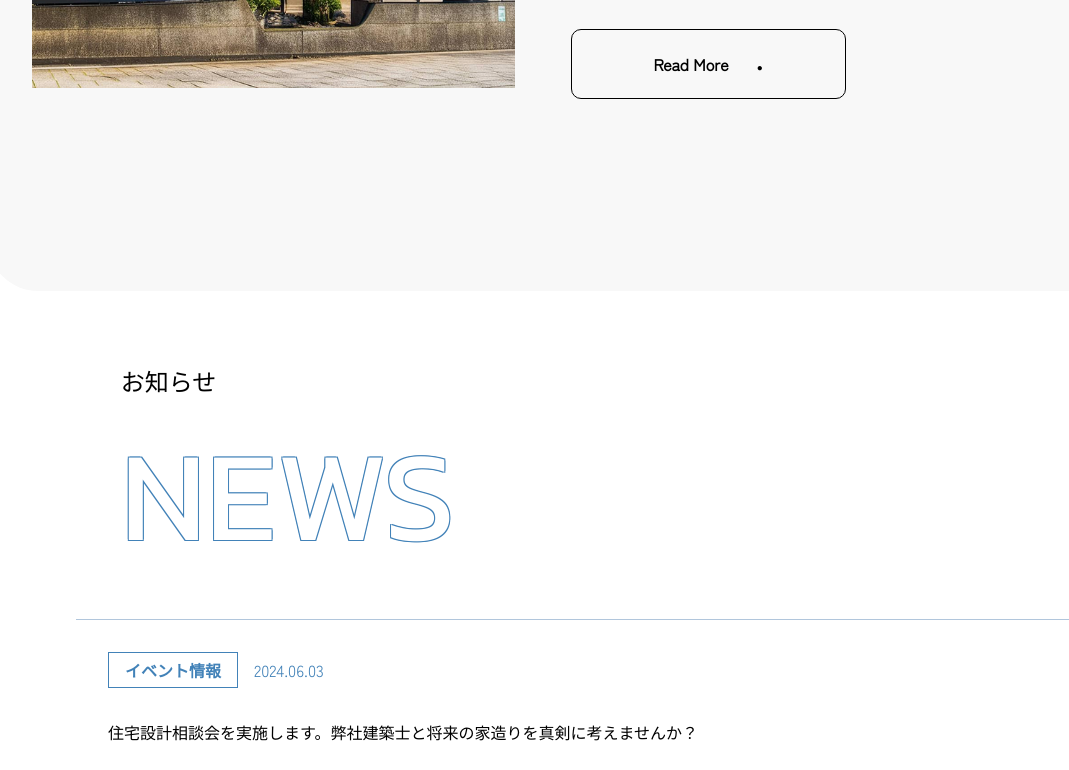
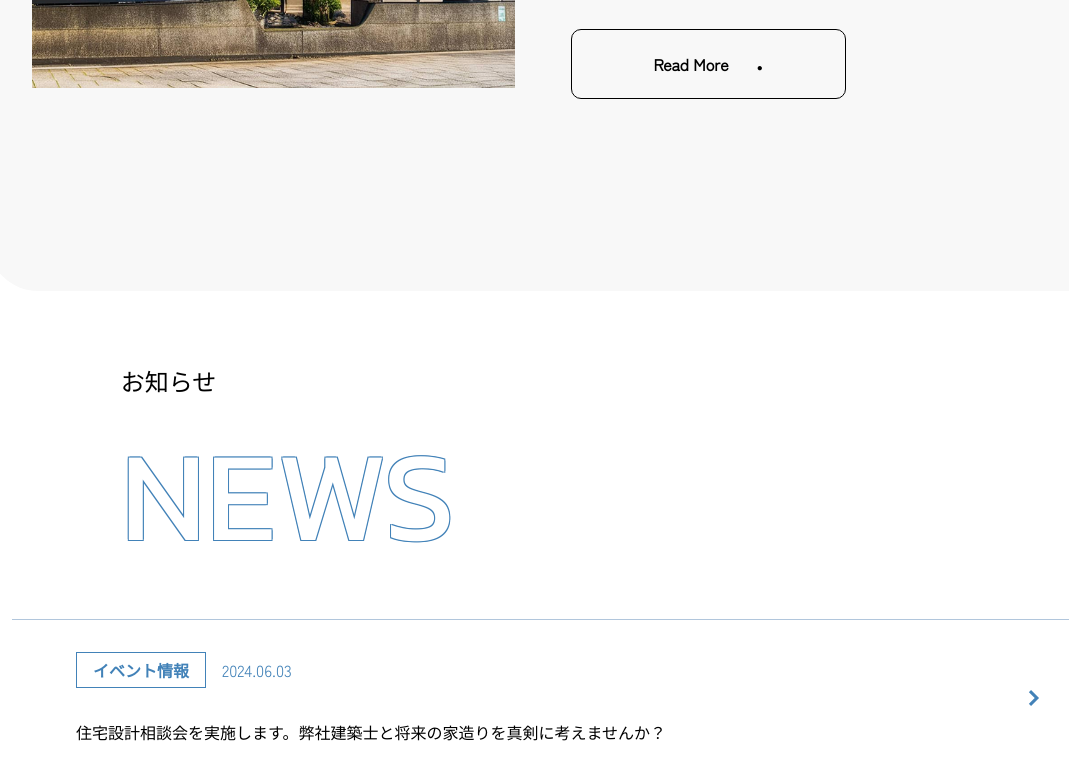
Before and after one commit to Maiko-hub-dev/blue-peony-Vite, a website built with Vite: page index.html in a window 1280 px wide. Shown: the part 2664-3434 px from the top of the page, without its empty margins (164-1233 px from the left). Built offline with nearby package versions, Linux system fonts and the light colour scheme; files whose address does not match are found by name.

Commit message:
newsの矢印アイコンの追加

```diff
--- a/index.html
+++ b/index.html
@@ -306,8 +306,8 @@
           <p class="news__heading">NEWS</p>
           </div>
           <ul class="news__list">
-            <li class="news__item" >
-              <div class="news__line"></div>
+            <!-- <div class="news__line"></div> -->
+            <li class="news__item news__line" >
               <button type="button" class="news__link"  data-micromodal-trigger="modal-1">
                 <span class="news__content">
                 <span class="news__category">イベント情報</span>
@@ -315,6 +315,9 @@
                 </span>
                 <span class="news__text">住宅設計相談会を実施します。弊社建築士と将来の家造りを真剣に考えませんか？</span>
               </button>
+              <span class="news__iconbox">
+              <img src="./src/images/arrow-icon-right.jpg" alt="何かを開くボタン" class="news__modalicon">
+              </span>
             </li>
 
             <li class="news__item">
@@ -325,6 +328,9 @@
                 </span>
                 <span class="news__text">安全管理研修を行いました。</span>
               </button>
+              <span class="news__iconbox">
+              <img src="./src/images/arrow-icon-right.jpg" alt="何かを開くボタン" class="news__modalicon">
+              </span>
             </li>
 
             <li class="news__item" data-micromodal-trigger="modal-3">
@@ -335,6 +341,9 @@
                 </span>
                 <span class="news__text">ホームページをリニューアルしました！！</span>
               </button>
+               <span class="news__iconbox">
+              <img src="./src/images/arrow-icon-right.jpg" alt="何かを開くボタン" class="news__modalicon">
+              </span>
             </li>
           </ul>
 
--- a/src/sass/module/_news.scss
+++ b/src/sass/module/_news.scss
@@ -72,10 +72,14 @@
 }
 }
 .news__item{
-    display: block;
+    display: flex;
+    align-items: center;
+    justify-content: space-between;
     padding-bottom: 1rem;
+    width: 100%;
+    border-bottom: 1px solid $blue-line;
     @include mq("md"){
-        padding: 0 0 0 4rem;
+        padding: 0 1.6875rem 0 2rem;
     }
 }
 
@@ -92,22 +96,29 @@
     display: inline-block;
     text-decoration: none;
     color: $black;
-    width: 100%;
+    width: 90%;
     text-align: left;
-    border-bottom: 1px solid $blue-line;
     @include mq("md"){
     max-width: 1120px;
-    padding: 0 2rem 2rem 2rem;
+    padding: 0 1.6875rem 2rem 2rem;
 }
 }
-.news__line{
+.news__item.news__line{
     padding: 0 1rem;
     border-top: 1px solid $blue-line;
     @include mq("md"){
-        padding: 0 3rem;
-        max-width: 1120px;
+    padding: 0 1.6875rem 0 2rem;
     }
 }
+.news__item.news__line{
+    border-top: 1px solid $blue-line;
+}
+// .news__item:not(:first-child){
+// padding-bottom: 1rem;
+//     @include mq("md"){
+//         padding: 0 1.6875rem 0 4rem;
+//     }
+// }
 .news__category{
     display: inline-block;
     font-size: 0.875rem;
@@ -170,6 +181,7 @@
     width: 15rem;
     display: block;
     color: $black;
+    font-size: 1rem;
     padding: 1.375rem 5.125rem;
     width: fit-content;
     border: 1px solid $black;
@@ -216,49 +228,13 @@
   z-index: 99900;
 }
 
-.news__line::after{
-    content:"";
+.news__iconbox{
+    display: inline-block;
+    padding: 0;
+    width: fit-content;
+}
+.news__modalicon{
     display: block;
-    width: rem(14);
-    height: rem(14);
-    padding: 0.5rem;
-    cursor: pointer;
-    border-top: border 0.275rem solid;
-    border-right: border 0.275rem solid;
-    border-top-left-radius: rem(4);
-    border-top-right-radius: rem(4);
-    border-bottom-left-radius: rem(4);
-    border-bottom-right-radius: rem(4);
-    -webkit-transform: rotate(135deg);
-    -ms-transform: rotate(135deg);
-    transform: rotate(135deg);
-    position: absolute;
-    z-index: 3000;
-    right: 0.875rem;
-    top: 0.75rem;
-    bottom: 5%;
-    margin: 0;
-    transition: transform 0.7s ease-out;
+    width: 1rem;
+    height: 1rem;
 }
-
-.news__item::after {
-  content:"";
-  display: block;
-  width: rem(14);
-  height: rem(14);
-  border-top: border rem(4) solid;
-  border-right: border rem(4) solid;
-  border-top-left-radius: rem(3);
-  border-top-right-radius: rem(3);
-  border-bottom-left-radius: rem(3);
-  border-bottom-right-radius: rem(3);
-  -webkit-transform: rotate(-45deg);
-  -ms-transform: rotate(-45deg);
-  transform: rotate(-45deg);
-  position: absolute;
-  right: 1rem;
-  top: 1.25rem;
-  bottom: 0;
-  margin: 0;
-  opacity: 1;
-}
```
Also changed, not shown: src/images/arrow-icon-right.jpg (added), 1 other file.
